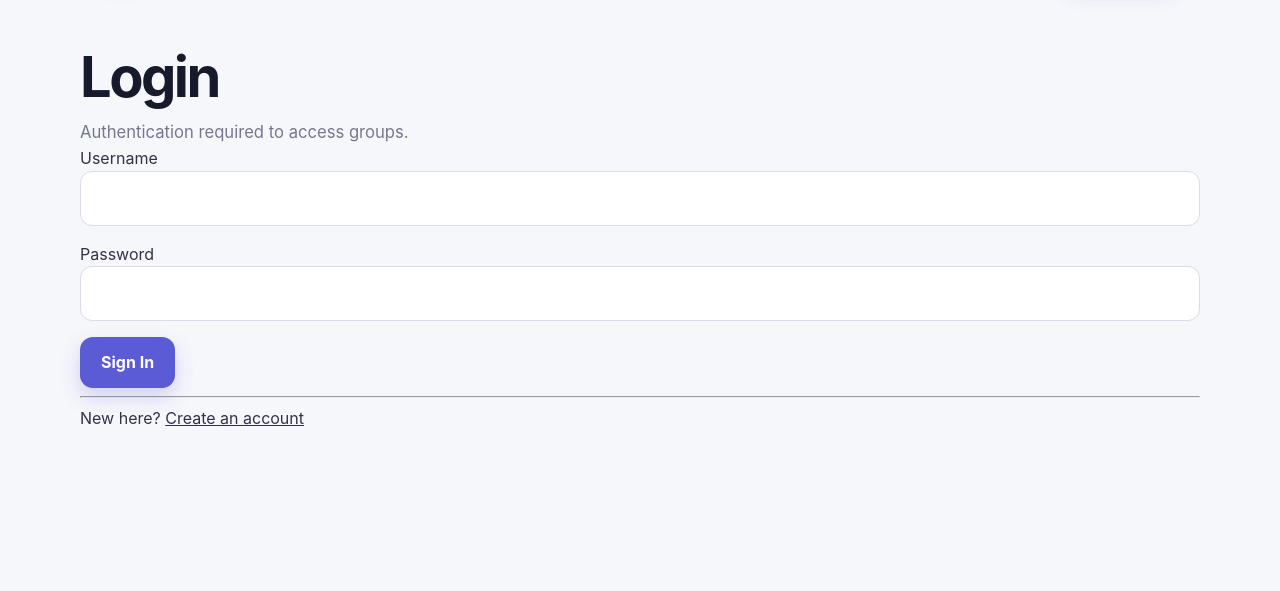
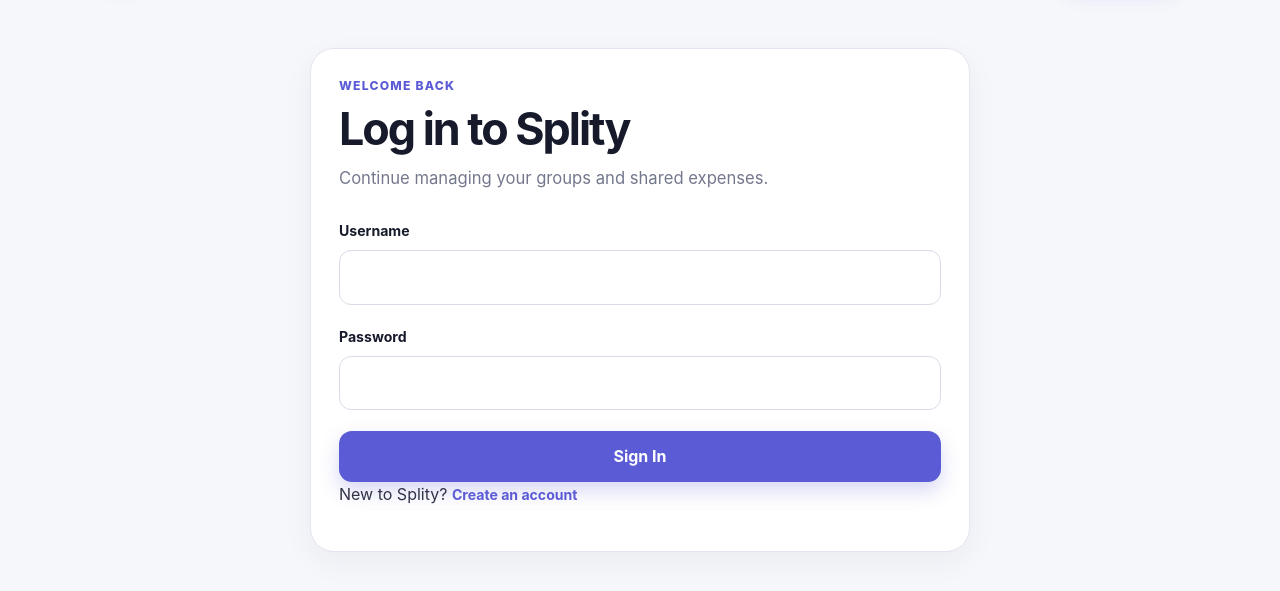
Before and after one commit to Zelandini/Splity_flask, a Flask app: page /login in a window 1280 px wide. Shown: the part 73-664 px from the top of the page. Run offline with Flask 3, Linux system fonts and the light colour scheme.

Commit message:
Polish authentication.html

```diff
--- a/Splity/templates/authentication/authentication.html
+++ b/Splity/templates/authentication/authentication.html
@@ -1,35 +1,26 @@
 {% extends 'base.html' %}
-
-{% block title %}Splity - Login{% endblock %}
-
+{% block title %}Log in · Splity{% endblock %}
 {% block content %}
-    <h1>Login</h1>
-    <p class="page-intro">Authentication required to access groups.</p>
-
-    <form method="post" novalidate>
+<section class="form-shell form-shell--narrow">
+    <div class="form-heading">
+        <span class="eyebrow">Welcome back</span>
+        <h1>Log in to Splity</h1>
+        <p>Continue managing your groups and shared expenses.</p>
+    </div>
+    <form method="post" novalidate class="stack-form">
         {{ form.hidden_tag() }}
-
-        <p>
-            <label>Username</label>
-            {{ form.username(class="form-control") }}
-            {% for error in form.username.errors %}
-                <span class="form-error">[{{ error }}]</span>
-            {% endfor %}
-        </p>
-
-        <p>
-            <label>Password</label>
-            {{ form.password(class="form-control") }}
-            {% for error in form.password.errors %}
-                <span class="form-error">[{{ error }}]</span>
-            {% endfor %}
-        </p>
-
-        <div class="button-row">
-            {{ form.submit(class="btn btn-primary") }}
+        <div class="field">
+            <label for="{{ form.username.id }}">Username</label>
+            {{ form.username(class="form-control", autocomplete="username") }}
+            {% for error in form.username.errors %}<span class="form-error">{{ error }}</span>{% endfor %}
         </div>
+        <div class="field">
+            <label for="{{ form.password.id }}">Password</label>
+            {{ form.password(class="form-control", autocomplete="current-password") }}
+            {% for error in form.password.errors %}<span class="form-error">{{ error }}</span>{% endfor %}
+        </div>
+        {{ form.submit(class="btn btn-primary") }}
     </form>
-
-    <hr>
-    <p>New here? <a href="{{ url_for('authentication.register') }}" class="inline-link">Create an account</a></p>
+    <p class="form-footer">New to Splity? <a href="{{ url_for('authentication.register') }}" class="text-link">Create an account</a></p>
+</section>
 {% endblock %}
```
